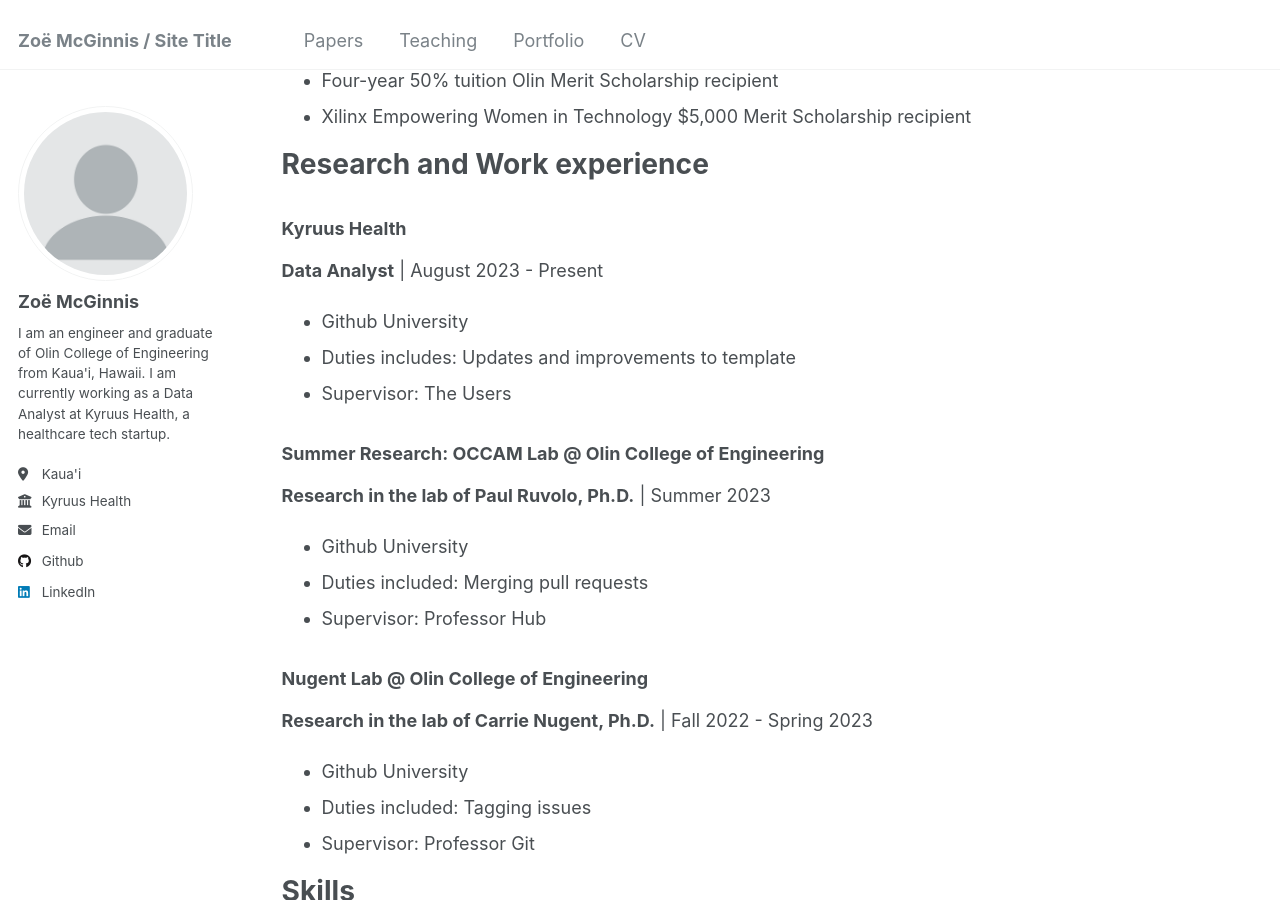
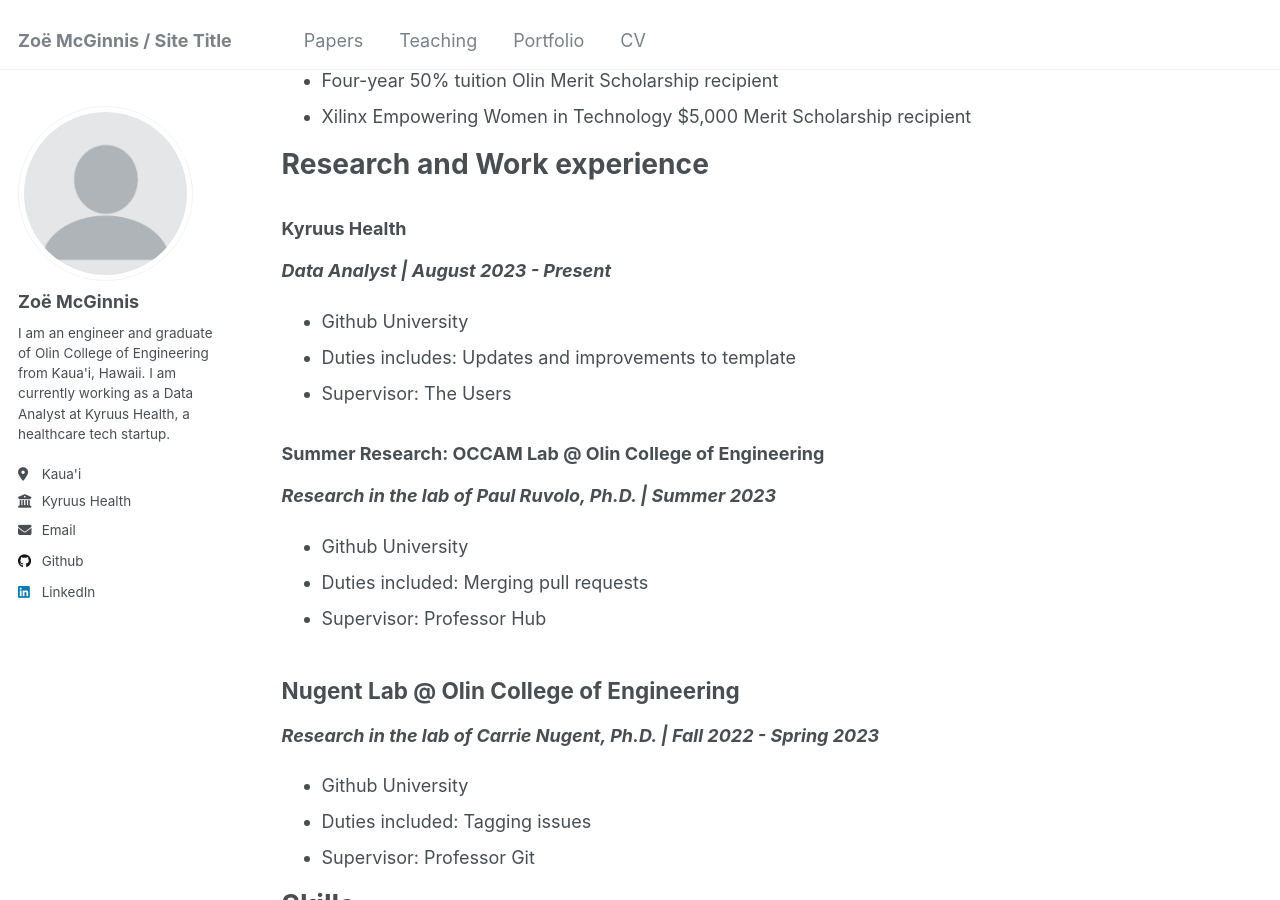
Before and after one commit to Mickmcginnis/zmcginnis, a Jekyll site: the page built from _pages/cv.md, in a window 1280 px wide and 900 px high, scrolled down 241 px. Built offline with Jekyll 4.4.1, drawn with Linux system fonts in a browser that asks for light colours.

Commit message:
Formatting cv

```diff
--- a/_pages/cv.md
+++ b/_pages/cv.md
@@ -19,19 +19,19 @@ __GPA: 3.73/4.0__
 Research and Work experience
 ======
 ### Kyruus Health
-__Data Analyst__ | August 2023 - Present
+___Data Analyst | August 2023 - Present___
   * Github University
   * Duties includes: Updates and improvements to template
   * Supervisor: The Users
 
 ### Summer Research: OCCAM Lab @ Olin College of Engineering
-__Research in the lab of Paul Ruvolo, Ph.D.__ | Summer 2023
+___Research in the lab of Paul Ruvolo, Ph.D. | Summer 2023___
   * Github University
   * Duties included: Merging pull requests
   * Supervisor: Professor Hub
 
-### Nugent Lab @ Olin College of Engineering
-__Research in the lab of Carrie Nugent, Ph.D.__ | Fall 2022 - Spring 2023
+## Nugent Lab @ Olin College of Engineering
+___Research in the lab of Carrie Nugent, Ph.D. | Fall 2022 - Spring 2023___
   * Github University
   * Duties included: Tagging issues
   * Supervisor: Professor Git
```
